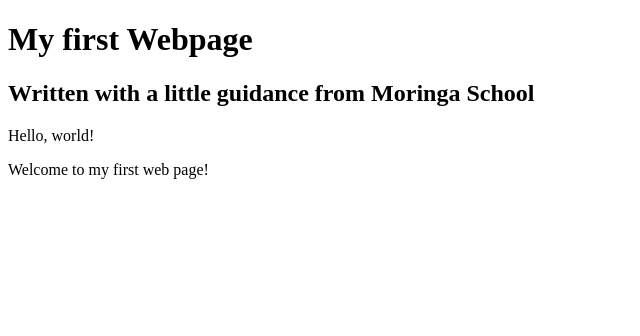
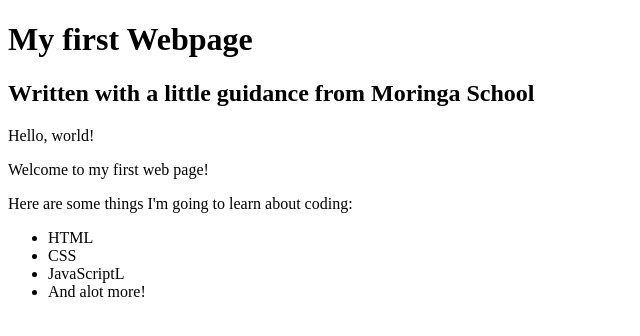
Before and after one commit to cnafoyo/My-favorite-things, a plain HTML site: page my-first-webpage.html in a window 1280 px wide. Shown: the whole page, without its empty margins (0-640 px from the left). Drawn offline with Linux system fonts and the light colour scheme.

Commit message:
add list

```diff
--- a/my-first-webpage.html
+++ b/my-first-webpage.html
@@ -8,5 +8,13 @@
     <h2> Written with a little guidance from Moringa School</h2>
     <p>Hello, world!</p>
     <p>Welcome to my first web page!</p>
+    <p>Here are some things I'm going to learn about coding:</p>
+    <ul>
+      <li>HTML</li>
+      <li>CSS</li>
+      <li>JavaScriptL</li>
+      <li>And alot more!</li>
+    </ul>
+
   </body>
 </html>
```
